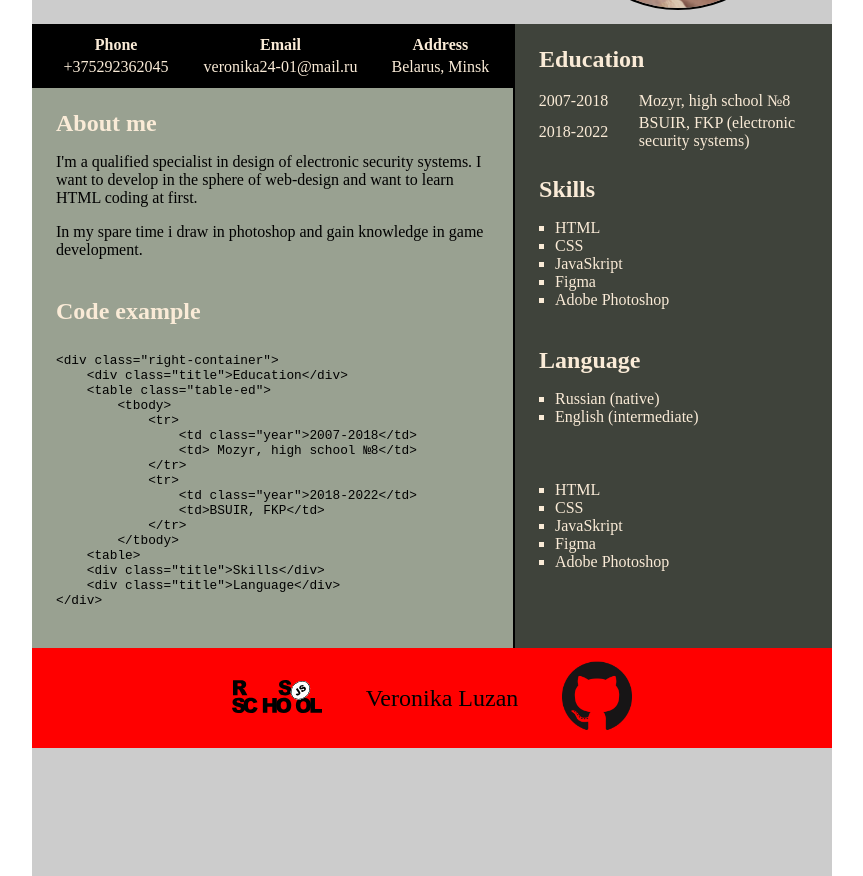
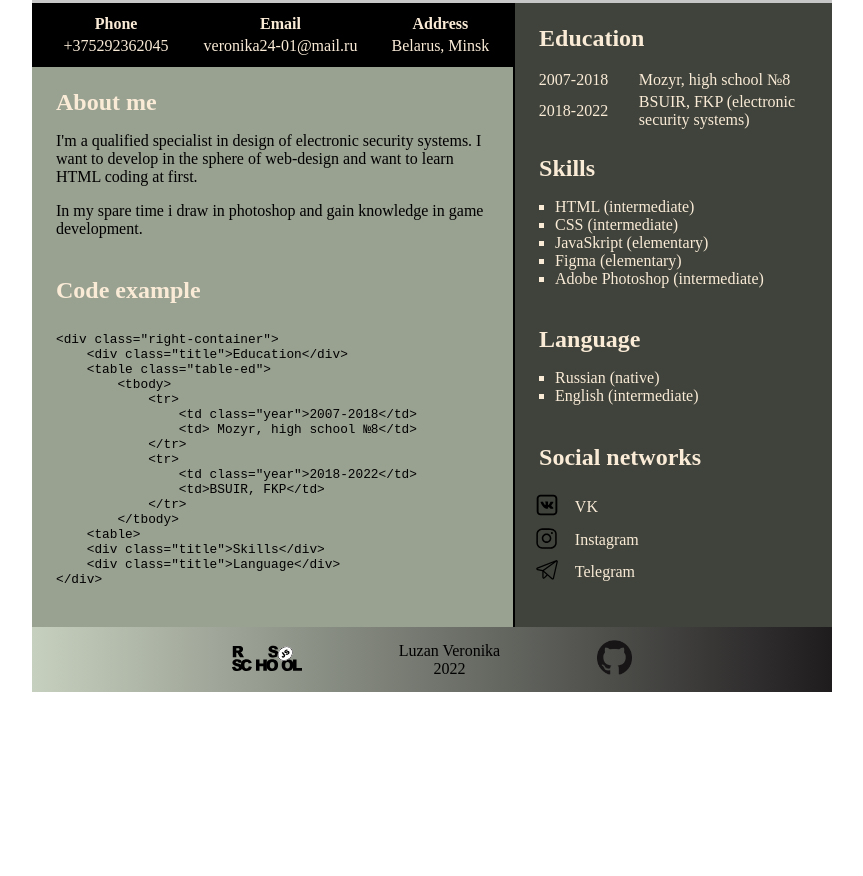
Before and after one commit to LVroni/rsschool-cv, a plain HTML site: page index.html in a window 1280 px wide. Shown: the part 324-1200 px from the top of the page, without its empty margins (208-1071 px from the left). After the commit the page ends 1024 px from the top, so only its background shows below. Drawn offline with Linux system fonts and the light colour scheme.

Commit message:
feat: rework style.css, index.html, cv.md

```diff
--- a/css/style.css
+++ b/css/style.css
@@ -13,20 +13,18 @@
 }
 
 .conteiner {
-    background-color: rgb(204, 204, 204);
-    height: 100rem;
+    background-color: rgb(199, 199, 199);
+    height: 63rem;
     margin: auto;
     width: 800px;
     position: relative;
     display: flex;
     flex-direction: column;
     justify-content:flex-start;
+  }
 
-
-
-  }
 .photo-name-container {
-    margin-top: 1.5rem;
+    margin-top: 1.4rem;
     width: 100%;
     height: 15rem;
     display: flex;
@@ -37,17 +35,19 @@
 }
 
 .circle {
-    width: 15rem;
+
+    width: 14rem;
     height: 100%;
     border-radius: 50%;
     border: 2px solid black;
     display: flex;
     justify-content: center;
     align-items: center;
-    overflow: hidden;
+    overflow:hidden;
     position: absolute;
     right: 2rem;
 }
+
 .name {
     width: 30rem;
     font-size: 4rem;
@@ -57,8 +57,9 @@
 
 .circle-image {
     margin-top: 24rem;
-    object-fit: fill;
+    object-fit:cover;
 }
+
 .info{
     margin-top: 1rem;
     width:100%;
@@ -73,7 +74,6 @@ height: 39rem;
     display: flex;
     flex-direction: column;
     justify-content: flex-start;
-
     border-right: 2px solid black;
     background-color:rgba(198, 211, 187, 0.733);
 }
@@ -148,8 +148,8 @@ background-color:rgba(198, 211, 187, 0.733);
 
 .footer {
     width: 800px;
-    height: 100px;
-    background: red;
+    height: 65px;
+    background: linear-gradient(90deg, rgba(198, 211, 187, 0.733), #1f1c1e);
     display: flex;
     flex-direction: row;
     justify-content: center;
@@ -168,6 +168,16 @@ background-color:rgba(198, 211, 187, 0.733);
 
 .footer-text {
     color: black;
-    font-size: 1.5rem;
-    font-weight: 2rem;
+    font-size: 1rem;
+    text-align: center;
 }
+.networks{
+    width: 3rem;
+    text-align: center;
+}
+.table-networks{
+    color: antiquewhite;
+    padding-top: 1rem;
+    font-size: 1rem;
+    padding-left: 0.3rem;
+}
--- a/index.html
+++ b/index.html
@@ -1,13 +1,15 @@
 <!DOCTYPE html>
 <html lang="en">
-    <head>
+<body>
+    <header>
         <meta charset="UTF-8" />
         <meta name="viewport" content="width=device-width, inital-scale=1, shrink-to-fit=no">
         <title>cv</title>
         <link rel="stylesheet" href="css/style.css">
 
-    </head>
-    <body>
+    </header>
+    <main>
+
         <div class="conteiner">
             <div class="header">RESUME</div>
             <div class="photo-name-container">
@@ -85,39 +87,60 @@
                             </table>
                             <div class="title">Skills</div>
                             <ul class="skills">
-                        <li> HTML</li>
-                        <li>CSS</li>
-                        <li>JavaSkript</li>
-                        <li>Figma</li>
-                        <li>Adobe Photoshop</li>
+                                <li> HTML (intermediate)</li>
+                                <li>CSS (intermediate)</li>
+                                <li>JavaSkript (elementary)</li>
+                                <li>Figma (elementary)</li>
+                                <li>Adobe Photoshop (intermediate)</li>
                             </ul>
                             <div class="title"> Language</div>
                             <ul class="skills">
                                 <li>Russian (native)</li>
                                 <li>English (intermediate)</li>
                             </ul>
-                    <div class="title"></div>
-                    <ul class="skills">
-                        <li> HTML</li>
-                        <li>CSS</li>
-                        <li>JavaSkript</li>
-                        <li>Figma</li>
-                        <li>Adobe Photoshop</li>
-
-                    </ul>
+                            <div class="title">Social networks</div>
+                            <table class="table-networks">
+                                <tbody>
+                                <tr>
+                                    <td class="networks">
+                                        <a href="https://vk.com/roniiiiiiiiiiiii">
+                                                <img src="img/vk.com_icon-icons.com_55781.svg" alt="vk" width="30" height="30"/>
+                                        </a>
+                                    </td>
+                                    <td> VK</td>
+                                </tr>
+                                <tr>
+                                    <td class="networks">
+                                            <a href="https://www.instagram.com/_ve.lu_/">
+                                                <img src="img/instagram_f_icon-icons.com_65485.svg" alt="inst" width="21" height="21"/>
+                                            </a>
+                                        </td>
+                                    <td> Instagram</td>
+                                </tr>
+                                <tr>
+                                    <td class="networks">
+                                            <a href="https://t.me/ve_lu">
+                                                <img src="img/telegram_logo_icon_172850.svg" alt="tg" width="26" height="26"/>
+                                            </a>
+                                        </td>
+                                    <td>Telegram</td>
+                                </tr>
+                                </tbody>
+                            </table>
                         </div>
                     </div>
                     <footer class="footer">
                         <div class="footer-content">
                             <a href="https://rs.school/js/">
-                        <img src="img/Rs_School_Logo.svg" alt="logo" width="90px" height="100%"/>
+                                <img src="img/Rs_School_Logo.svg" alt="logo" width="70" height="70"/>
                             </a>
-                    <div class="footer-text">Veronika Luzan</div>
+                            <div class="footer-text">Luzan Veronika<br>2022</div>
                             <a href="https://github.com/LVroni">
-                        <img src="img/GitHub-Mark-120px-plus.png" alt="github" width="70px" height="100%" />
+                                <img src="img/GitHub-Mark-120px-plus.png" alt="github" width="35" height="35" />
                             </a>
                         </div>
                     </footer>
                 </div>
+        </main>
     </body>
 </html>
```
Also changed, not shown: img/Vk.com_icon-icons.com_55781.svg (added), img/instagram_f_icon-icons.com_65485.svg (added), img/telegram_logo_icon_172850.svg (added), 2 other files. Lines whose indentation alone changed are shown as unchanged.
